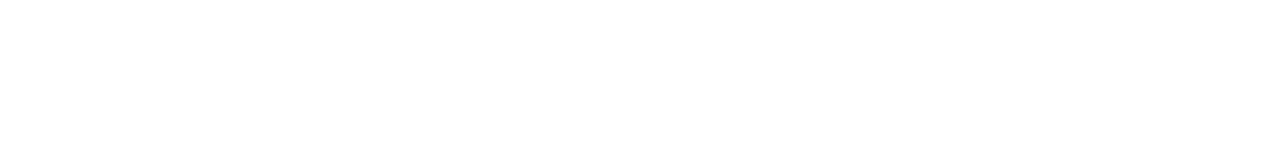
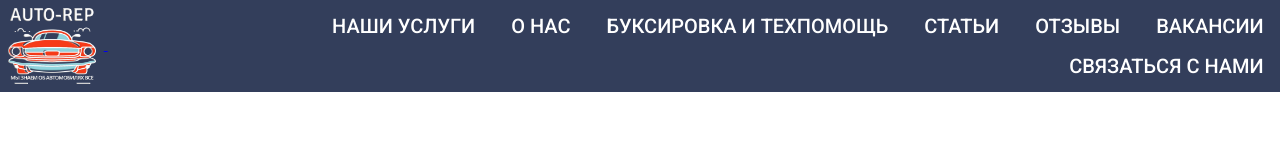
Before and after one commit to kladweb/auto-rep-kladkevich, a plain HTML site: page index.html in a window 1280 px wide. Drawn offline with Linux system fonts and the light colour scheme.

Commit message:
start develop header

```diff
--- /dev/null
+++ b/css/shared.css
@@ -0,0 +1,52 @@
+@import url('https://fonts.googleapis.com/css2?family=Roboto:wght@300;400;500;700&display=swap');
+
+* {
+  margin: 0;
+  padding: 0;
+}
+
+.main-header {
+  font-family: 'Roboto', sans-serif;
+  /*background-color: #1a2139;*/
+  background-color: #333e5b;
+  /*background-color: #798190;*/
+  /*background-color: #9d9683;*/
+  /*background-color: #f73a18;*/
+}
+
+.main-header__brand > img {
+  height: 4.75rem;
+  margin: 0.5rem;
+  display: inline-block;
+  vertical-align: middle;
+}
+
+.main-header__brand {
+}
+
+.main-nav {
+  display: inline-block;
+  vertical-align: middle;
+  width: calc(100% - 6.75rem);
+  text-align: right;
+}
+
+.main-nav__items {
+  margin: 0;
+  padding: 0;
+  list-style: none;
+}
+
+.main-nav__item {
+  display: inline-block;
+  margin: 0.5rem 1rem;
+}
+
+.main-nav__item a {
+  text-decoration: none;
+  text-transform: uppercase;
+  color: #FFF;
+  font-size: 1.25rem;
+  font-weight: 500;
+  padding: 0.2rem 0;
+}
--- a/index.html
+++ b/index.html
@@ -1,15 +1,45 @@
 <!doctype html>
-<html lang="en">
+<html lang="ru-RU">
   <head>
     <meta charset="UTF-8">
     <meta name="viewport" content="width=device-width, initial-scale=1.0">
     <meta http-equiv="X-UA-Compatible" content="ie=edge">
     <title>AUTO-REP</title>
     <link rel="shortcut icon" href="img/autorep.ico">
-    <!--    <link rel="stylesheet" href="css/shared.css">-->
+    <link rel="stylesheet" href="css/shared.css">
     <!--    <link rel="stylesheet" href="css/main.css">-->
   </head>
   <body>
+    <header class="main-header">
+      <a href="index.html" class="main-header__brand">
+        <img src="img/AUTO-REP_white.png" alt="AUTO-REP">
+      </a>
+      <nav class="main-nav">
+        <ul class="main-nav__items">
+          <li class="main-nav__item">
+            <a href="index.html">Наши услуги</a>
+          </li>
+          <li class="main-nav__item">
+            <a href="index.html">О нас</a>
+          </li>
+          <li class="main-nav__item">
+            <a href="index.html">Буксировка и техпомощь</a>
+          </li>
+          <li class="main-nav__item">
+            <a href="index.html">Статьи</a>
+          </li>
+          <li class="main-nav__item">
+            <a href="index.html">Отзывы</a>
+          </li>
+          <li class="main-nav__item">
+            <a href="index.html">Вакансии</a>
+          </li>
+          <li class="main-nav__item main-nav__item--cta">
+            <a href="index.html">Связаться с нами</a>
+          </li>
+        </ul>
+      </nav>
+    </header>
 
   </body>
 </html>
```
Also changed, not shown: img/AUTO-REP_LOGO.png (added), img/AUTO-REP_white.png (added), img/[Originals]/AUTO-REP_LOGO.png (added).
